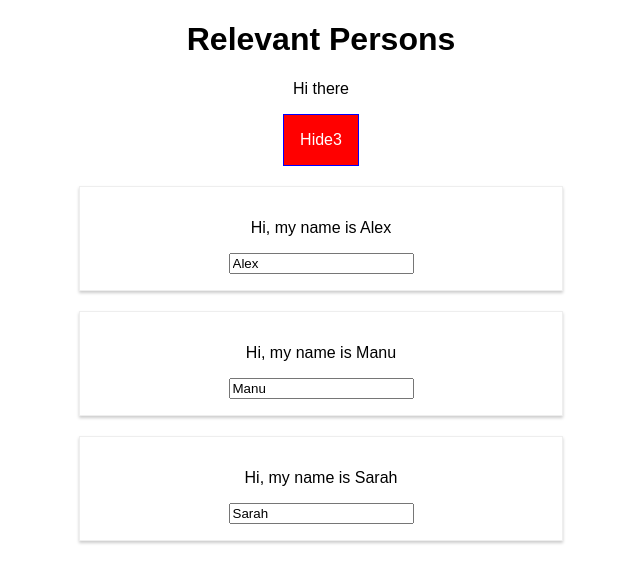
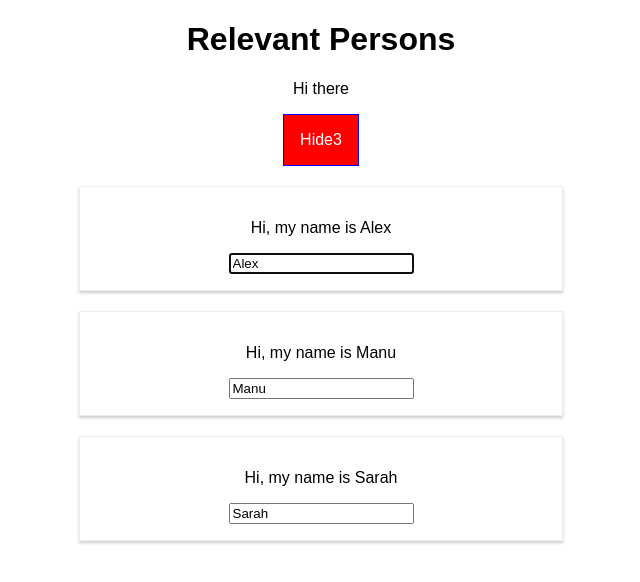
Before and after one commit to lyosha85/burgerbuilder, a React app: page / in a window 1280 px wide. Shown: the top 582 px of the page, without its empty margins (319-959 px from the left). Built offline with nearby package versions, Linux system fonts and the light colour scheme.

Commit message:
Use React refs to focus on the first element of a list

```diff
--- a/src/components/People/People.js
+++ b/src/components/People/People.js
@@ -13,6 +13,7 @@ class People extends Component {
               key={person.id}
               changed={event => this.props.changed(event, person.id)}
               clicked={() => this.props.clicked(index)}
+              position={index}
             />
           );
         })}
--- a/src/components/People/Person/Person.js
+++ b/src/components/People/Person/Person.js
@@ -6,11 +6,22 @@ import Aux from "../../../hoc/Aux";
 import withClass from "../../../hoc/withClass";
 
 class Person extends Component {
+  componentDidMount() {
+    if (this.props.position === 0) {
+      this.nameInputElement.focus();
+    }
+  }
   render() {
     return (
       <Aux classes={classes.Person}>
         <p onClick={this.props.clicked}> Hi, my name is {this.props.name} </p>
-        <input value={this.props.name} onChange={this.props.changed} />
+        <input
+          ref={inp => {
+            this.nameInputElement = inp;
+          }}
+          value={this.props.name}
+          onChange={this.props.changed}
+        />
       </Aux>
     );
   }
@@ -20,7 +31,8 @@ Person.propTypes = {
   click: PropTypes.func,
   name: PropTypes.string,
   age: PropTypes.number,
-  changed: PropTypes.func
+  changed: PropTypes.func,
+  position: PropTypes.number
 };
 
 export default withClass(Person, classes.Person);
```
